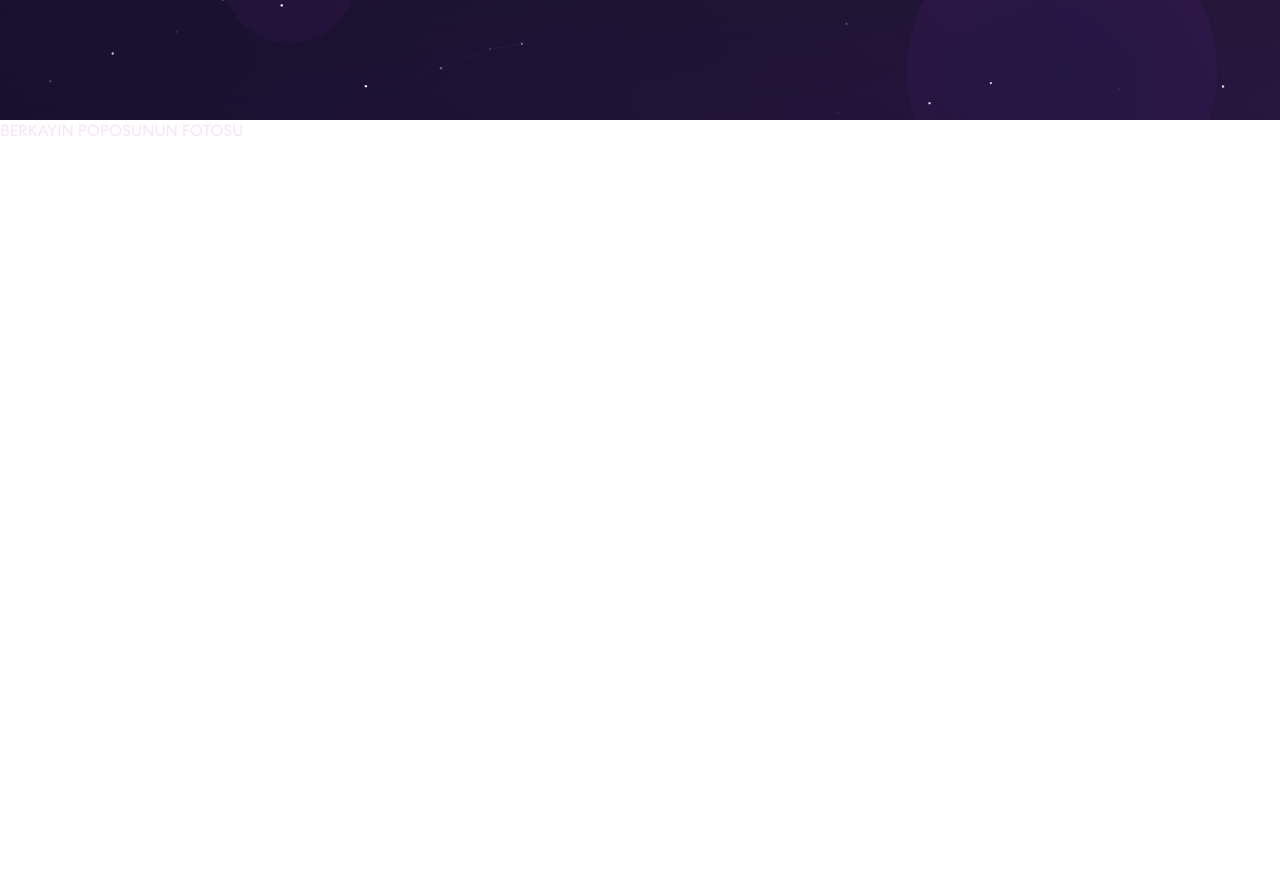
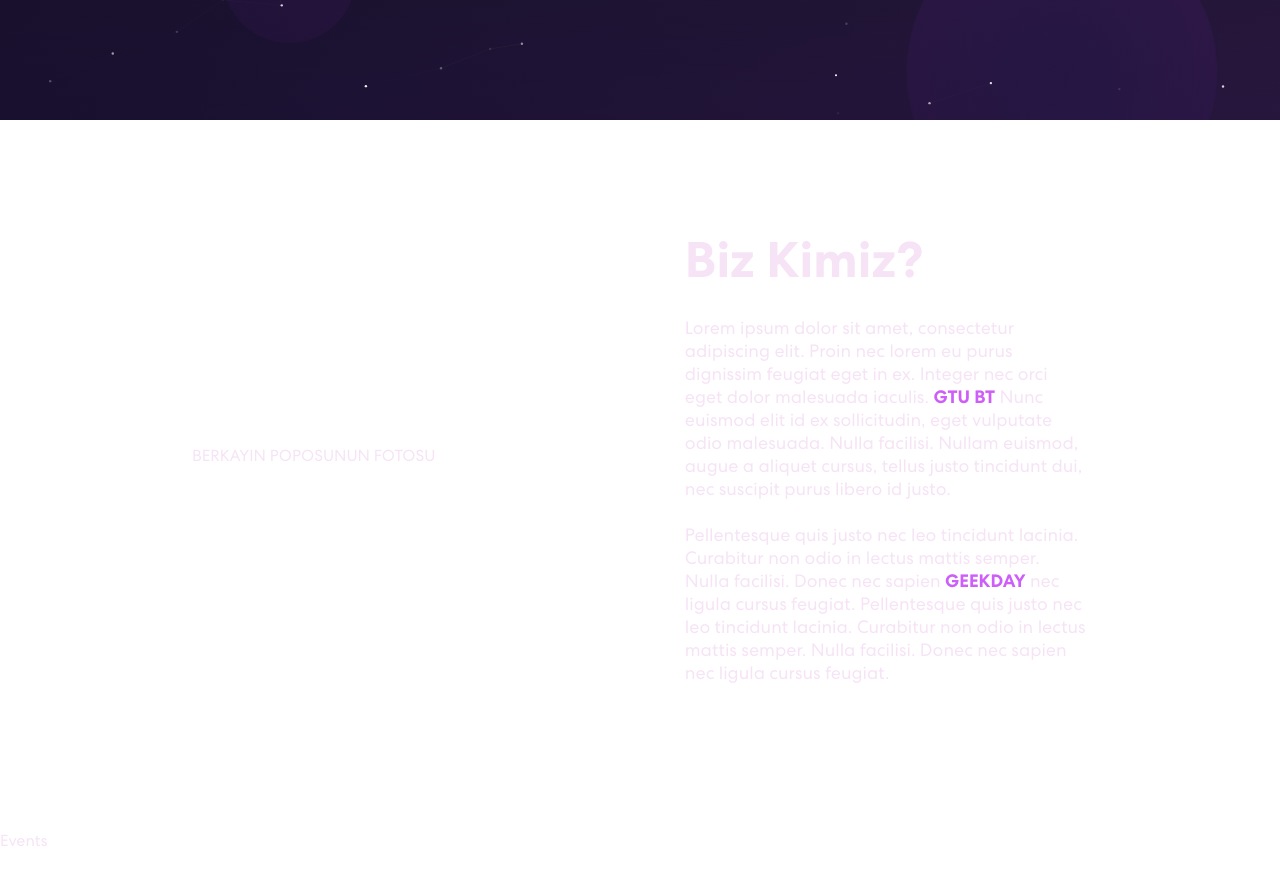
Before and after one commit to Mitimsin/GTUBT, a React (Create React App) app: page / in a window 1280 px wide. Shown: the part 680-1564 px from the top of the page. Before the commit the page ends 821 px from the top, so only its background shows below. Built offline with nearby package versions, Linux system fonts and the light colour scheme.

Commit message:
aboutus finnished events started

```diff
--- a/src/App.tsx
+++ b/src/App.tsx
@@ -5,6 +5,7 @@ import Home from "./components/Home/Home";
 import ParticleShootingStar from "./components/Base/ParticleShootingStar";
 import Navbar from "./components/Navbar/Navbar";
 import Aboutus from "./components/Aboutus/Aboutus";
+import Events from "./components/Events/Events";
 
 function App() {
   return (
@@ -16,6 +17,7 @@ function App() {
       <Navbar />
       <Home />
       <Aboutus />
+      <Events />
     </>
   );
 }
--- a/src/components/Aboutus/Aboutus.tsx
+++ b/src/components/Aboutus/Aboutus.tsx
@@ -4,9 +4,25 @@ import "../../styles/aboutus-styles/aboutus.css";
 const Aboutus = () => {
   return (
     <section id="aboutus" className="aboutus-container">
-      <div className="aboutus-zone-left"> BERKAYIN POPOSUNUN FOTOSU</div>
-      <div className="aboutus-zone-right">
-        <p></p>
+      <div className="aboutus-zone left"> BERKAYIN POPOSUNUN FOTOSU</div>
+      <div className="aboutus-zone right">
+        <p className="aboutus-header">Biz Kimiz?</p>
+        <p className="aboutus-text">
+          Lorem ipsum dolor sit amet, consectetur adipiscing elit. Proin nec
+          lorem eu purus dignissim feugiat eget in ex. Integer nec orci eget
+          dolor malesuada iaculis.{" "}
+          <span className="aboutus-highlight">GTU BT</span> Nunc euismod elit id
+          ex sollicitudin, eget vulputate odio malesuada. Nulla facilisi. Nullam
+          euismod, augue a aliquet cursus, tellus justo tincidunt dui, nec
+          suscipit purus libero id justo. <br />
+          <br />
+          Pellentesque quis justo nec leo tincidunt lacinia. Curabitur non odio
+          in lectus mattis semper. Nulla facilisi. Donec nec sapien{" "}
+          <span className="aboutus-highlight">GEEKDAY</span> nec ligula cursus
+          feugiat. Pellentesque quis justo nec leo tincidunt lacinia. Curabitur
+          non odio in lectus mattis semper. Nulla facilisi. Donec nec sapien nec
+          ligula cursus feugiat.
+        </p>
       </div>
     </section>
   );
--- /dev/null
+++ b/src/components/Events/Events.tsx
@@ -0,0 +1,12 @@
+import React from "react";
+import "../../styles/events-styles/events.css";
+
+const Events = () => {
+  return (
+    <section id="events" className="events-container">
+      Events
+    </section>
+  );
+};
+
+export default Events;
--- a/src/components/Navbar/Navbar.tsx
+++ b/src/components/Navbar/Navbar.tsx
@@ -36,9 +36,9 @@ const Navbar = () => {
 
   return (
     <section id="navbar" className="navbar-container">
-      <div className="navabr-zone-left">GTU BT</div>
+      <div className="navbar-zone left">GTU BT</div>
       <div
-        className={`navabr-zone-right ${
+        className={`navbar-zone right ${
           mobile && burgerMenu ? "shown" : "hidden"
         }`}
       >
--- a/src/styles/aboutus-styles/aboutus.css
+++ b/src/styles/aboutus-styles/aboutus.css
@@ -1,12 +1,43 @@
 .aboutus-container {
-  min-height: 100vh - 80px;
+  min-height: calc(100vh - 90px);
   display: flex;
+  align-items: center;
+  justify-content: space-between;
+  padding: 0 15% 3% 15%;
+  gap: 10%;
 }
 
-.aboutus-zone-left {
+.aboutus-zone {
   display: flex;
+  flex: 1;
 }
 
-.aboutus-zone-right {
-  display: flex;
+.aboutus-zone.right {
+  flex-direction: column;
+  gap: 24px;
 }
+
+.aboutus-header {
+  font-size: 50px;
+  font-weight: 700;
+}
+
+.aboutus-text {
+  font-size: 18px;
+}
+
+.aboutus-highlight {
+  font-weight: 700;
+  color: var(--secondaryColor);
+}
+
+@media only screen and (max-width: 1170px) {
+  .aboutus-container {
+    min-height: calc(100vh - 80px);
+    padding: 0 7% 3% 7%;
+  }
+
+  .aboutus-zone.left {
+    display: none;
+  }
+}
--- /dev/null
+++ b/src/styles/events-styles/events.css
@@ -0,0 +1,10 @@
+.events-container {
+  min-height: calc(100vh - 90px);
+  display: flex;
+}
+
+@media only screen and (max-width: 1170px) {
+  .events-container {
+    min-height: calc(100vh - 80px);
+  }
+}
--- a/src/styles/navbar-styles/navbar.css
+++ b/src/styles/navbar-styles/navbar.css
@@ -19,12 +19,11 @@
   backdrop-filter: blur(10px);
 }
 
-.navabr-zone-left {
+.navbar-zone {
   display: flex;
 }
 
-.navabr-zone-right {
-  display: flex;
+.navbar-zone.right {
   gap: 32px;
 }
 
@@ -65,11 +64,11 @@
     border: none;
     z-index: 999;
     gap: 3px;
-    height: 40%;
+    padding: 7px;
     aspect-ratio: 1;
   }
 
-  .navabr-zone-right {
+  .navbar-zone.right {
     position: absolute;
     top: 0;
     left: 0;
@@ -86,11 +85,11 @@
     transition: all 400ms ease-in-out;
   }
 
-  .navabr-zone-right.hidden {
+  .navbar-zone.right.hidden {
     transform: translateY(-100%);
   }
 
-  .navabr-zone-right.shown {
+  .navbar-zone.right.shown {
     transform: translateY(0);
   }
 
```
